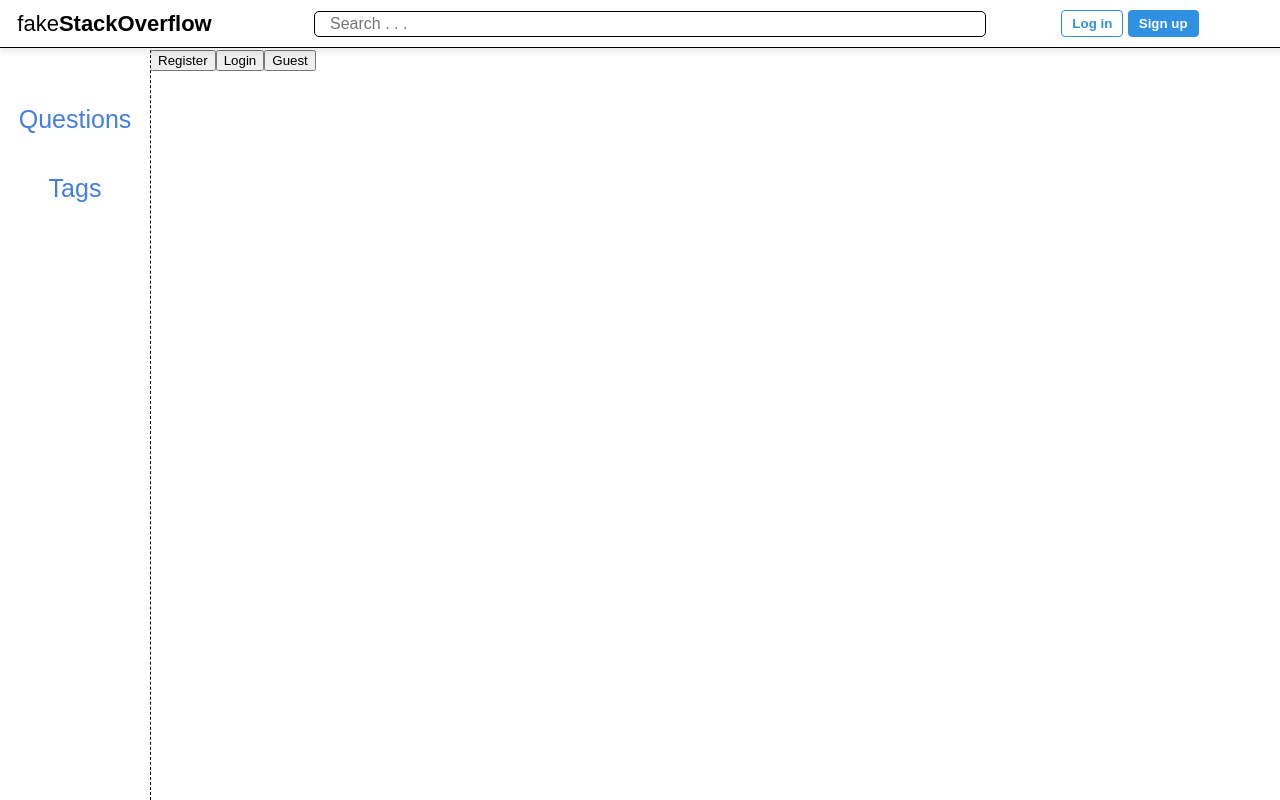
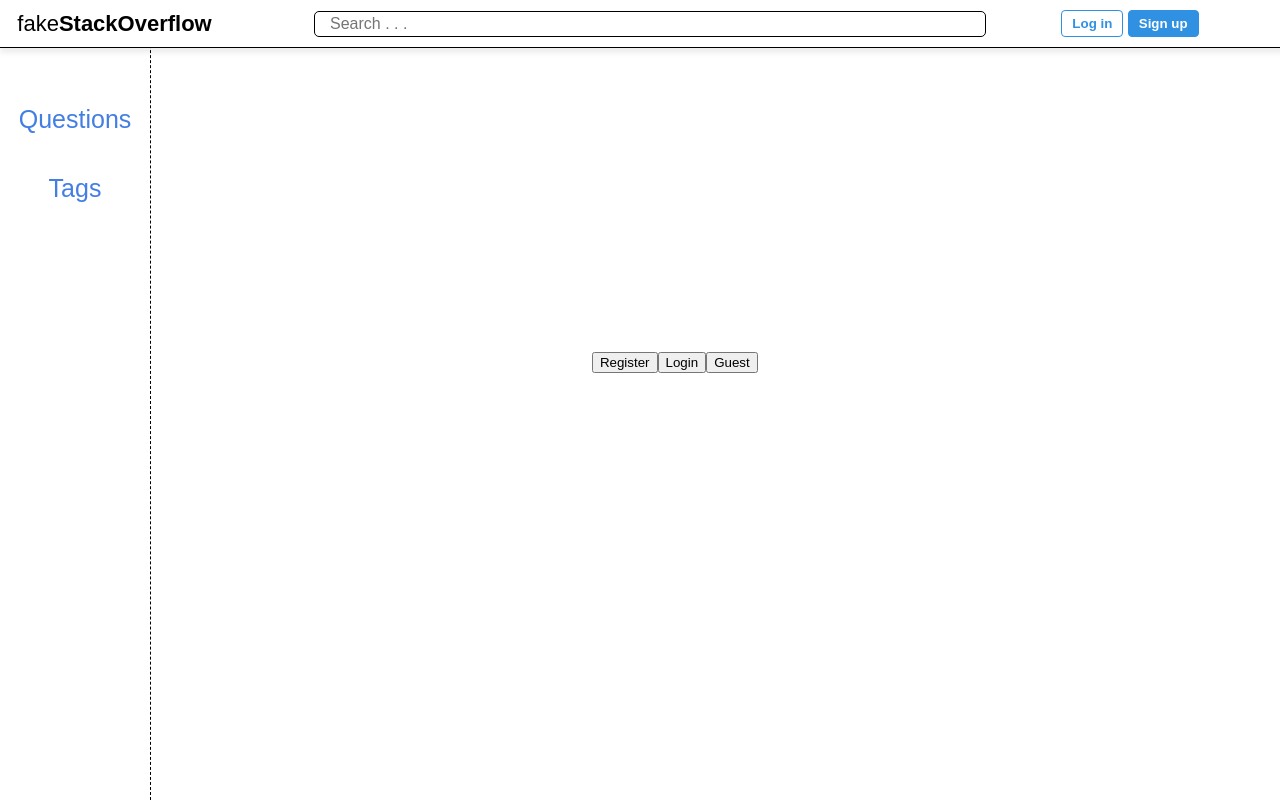
Before and after one commit to Amanda-Ng/Fake-StackOverflow, a React (Create React App) app in the folder client/: page / in a window 1280 px wide. Built offline with nearby package versions, Linux system fonts and the light colour scheme; no server answers.

Commit message:
add Notification to WelcomePage

```diff
--- a/client/src/components/WelcomePage.js
+++ b/client/src/components/WelcomePage.js
@@ -1,12 +1,33 @@
-import '../stylesheets/App.css';
+import '../stylesheets/WelcomePage.css';
+import { useState } from 'react';
+import axios from 'axios';
+import Notification from './Notification.js';
 
 export default function WelcomePage(props) {
   const changeActive = props.changeActive;
+  const [showNotif, setShowNotif] = useState(false);
+  const closeNotif = () => {
+    setShowNotif(false);
+  }
+  const [ isLoggedIn, setIsLoggedIn ] = useState(false);
+  axios.get("http://localhost:8000/getLoggedIn")
+    .then(response => {
+      setIsLoggedIn(response.data.loggedIn);
+      setShowNotif(response.data.loggedIn);
+    })
+    .catch(error => {
+      console.error('Error getting logged in', error);
+    });
   return (
+    <>
     <div id="welcome">
-      <button onClick={() => {changeActive("Register")}}>Register</button>
-      <button onClick={() => {changeActive("Login")}}>Login</button>
-      <button>Guest</button>
+      <button onClick={() => {changeActive("Register")}} disabled = {isLoggedIn} >Register</button>
+      <button onClick={() => {changeActive("Login")}} disabled = {isLoggedIn} >Login</button>
+      <button disabled = {isLoggedIn} >Guest</button>
     </div>
+    {showNotif &&
+      <Notification message="You are already logged in" onClose={closeNotif}/>
+    }
+    </>
   );
 }
--- /dev/null
+++ b/client/src/stylesheets/WelcomePage.css
@@ -0,0 +1,7 @@
+#welcome {
+  display: flex;
+  justify-content: center;
+  align-items: center;
+  width: 82vw;
+  height: 78vh;
+}
```
